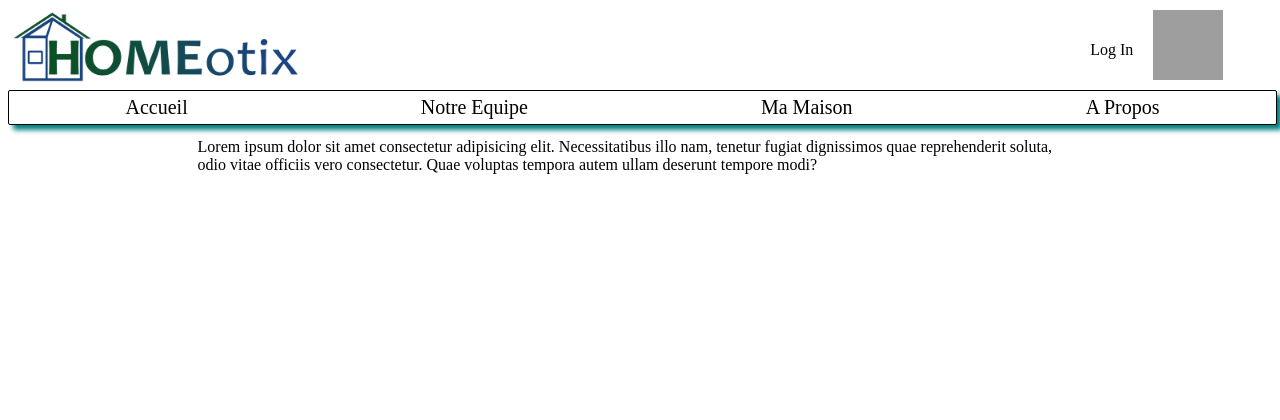
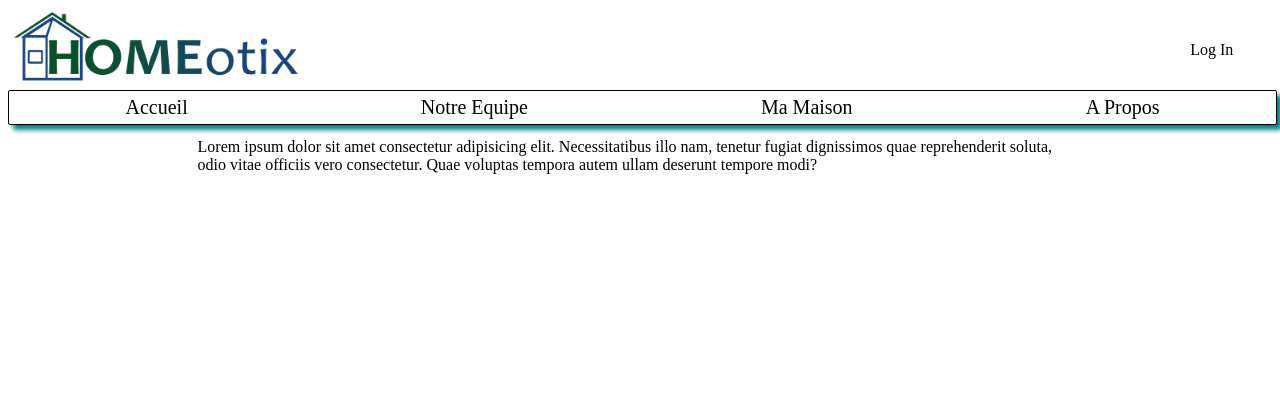
Before and after one commit to mabk748/Projet-IOT, a PHP site: page /Apropos.php in a window 1280 px wide. Shown: the top 420 px of the page. Run offline with PHP 8.4, Linux system fonts and the light colour scheme; grey boxes are pictures that could not be loaded.

Commit message:
Header MaJ

```diff
--- a/Site Web/Front End/header.php
+++ b/Site Web/Front End/header.php
@@ -1,6 +1,6 @@
 <div id="header">
     <div id="container">
-		<a href="index.php" style="inline-size: 80px;"><img src="HOMEotix_log.jpg" style="width:300px;height:auto;"><a>
+		<a href="index.php" style="inline-size: 80px;"><img src="HOMEotix_log.png" style="width:300px;height:auto;"><a>
         <div id="containerBis">
             <div <?php if ( isset($_SESSION['loggedin']) && $_SESSION['loggedin'] == true) echo " class='hide';"; else echo " class='log';";?> >
                 <a href="login.php">Log In</a>
@@ -9,7 +9,9 @@
                 <a href="logout.php">Log Out</a>
             </div>
             <div style="width:10%;"></div>
-            <a href="Maison.php" style="inline-size: 100px;"><img src="Icone_Personne.png" style="width:70px;height:70px;"><a> <!-- Amene a parametre client -->
+            <div <?php if ( !isset($_SESSION['loggedin']) || ($_SESSION['loggedin'] == false)) echo " class='hide';"; else echo " class='log';"; ?> >
+            <a href="client_page.php" style="inline-size: 100px;"><img src="Icone_Personne.png" style="width:70px;height:70px;"><a> <!-- Amene a parametre client -->
+            </div>
         </div>
     </div>
         <ul>
```
Also changed, not shown: Site Web/Front End/HOMEotix_log.png (added).
